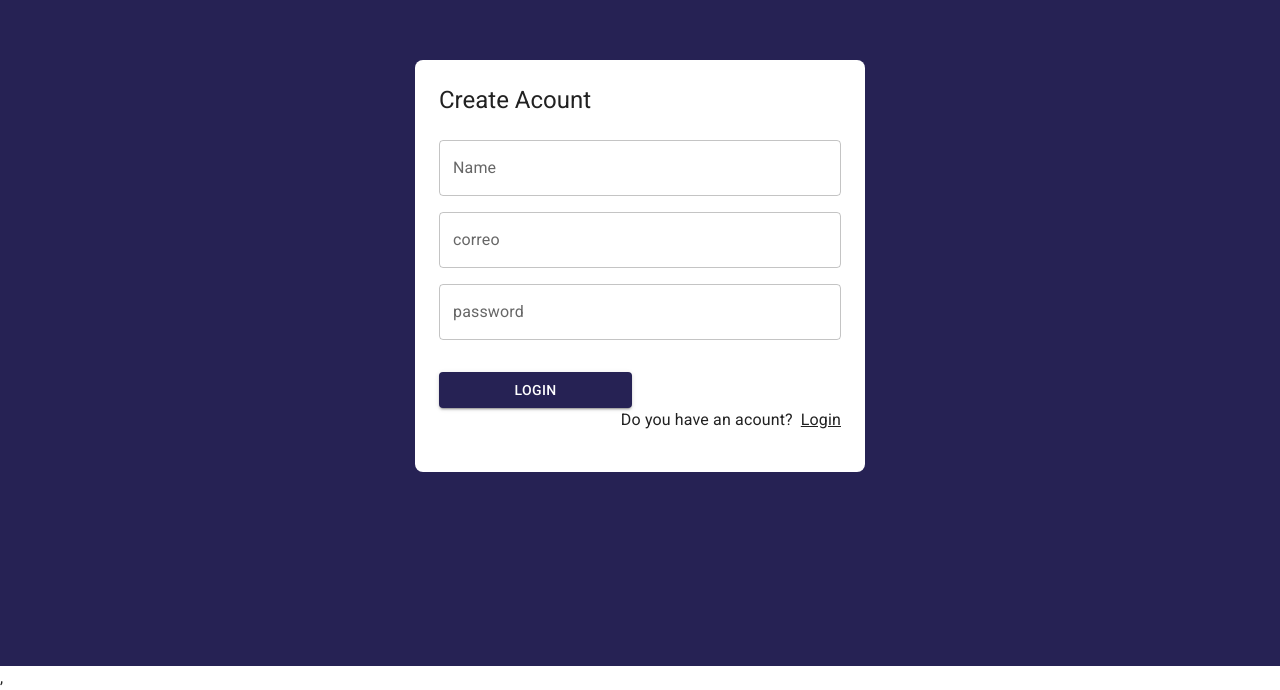
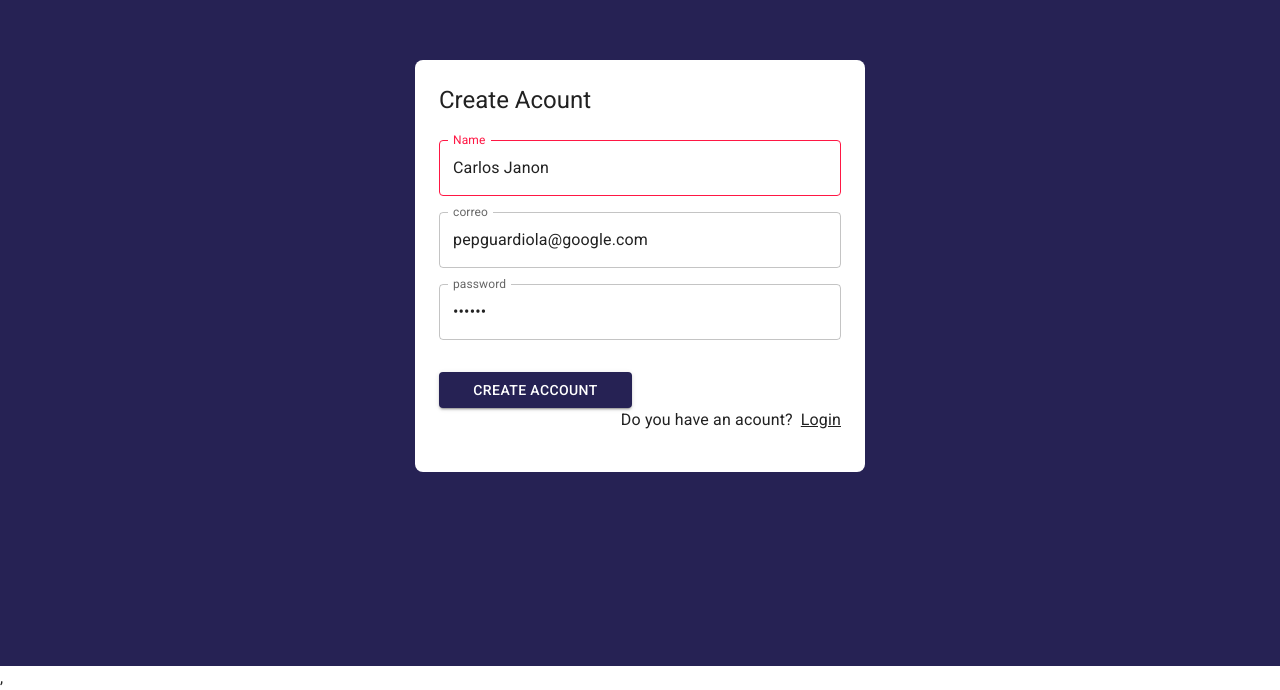
Before and after one commit to CJ-arg/journal-app-course, a React (Vite) app: page /auth/register in a window 1280 px wide. Shown: the part 134-824 px from the top of the page. Built offline with nearby package versions, Linux system fonts and the light colour scheme.

Commit message:
validation

```diff
--- a/src/auth/pages/RegisterPage.jsx
+++ b/src/auth/pages/RegisterPage.jsx
@@ -1,29 +1,46 @@
 import { Link as RouterLink } from "react-router-dom";
-import { Google } from "@mui/icons-material"
 import { Button, Grid, Link, TextField, Typography } from "@mui/material"
 import React from "react"
 import { AuthLayout } from "../layout/AuthLayout";
+import { useForm } from "../../hooks/useForm";
 
+const formData = {
 
+  email: 'pepguardiola@google.com',
+  password: '123456',
+  displayName: 'Carlos Janon'
+}
+const formValidations = {
+
+  email: [(value) => value.includes('@'), 'the email must have an @'],
+  password: [(value) => value.length >= 6, 'the password must have more than 6 ch'],
+  displayName: [(value) => value.length >= 1, 'Name ir required']
+}
 export const RegisterPage = () => {
+  const { formState, displayName, email, password, isFornValid, displayNameValid, emailValid, passwordValid, onInputChange, } = useForm(formData)
+
+  const onSubmit = (event) => {
+    event.preventDefault()
+    console.log(formState);
+  }
   return (
     <AuthLayout title="Create Acount">
-      <form>
+      <form onSubmit={onSubmit}>
         <Grid container>
           <Grid item xs={12} sx={{ mt: 2 }}>
-            <TextField label='Name' type="text" placeholder="Nombre completo" fullWidth></TextField>
+            <TextField label='Name' type="text" placeholder="Nombre completo" name="displayName" value={displayName} onChange={onInputChange} error={!displayNameValid} helperText={displayNameValid} fullWidth></TextField>
           </Grid>
           <Grid item xs={12} sx={{ mt: 2 }}>
-            <TextField label='correo' type="email" placeholder="correo@" fullWidth></TextField>
+            <TextField label='correo' type="email" placeholder="correo@" name="email" value={email} onChange={onInputChange} error={false} fullWidth></TextField>
           </Grid>
         </Grid>
         <Grid container>
           <Grid item xs={12} sx={{ mt: 2 }}>
-            <TextField label='password' type="password" placeholder="password*" fullWidth></TextField>
+            <TextField label='password' type="password" placeholder="password*" name="password" value={password} onChange={onInputChange} error={false} fullWidth></TextField>
           </Grid>
           <Grid container spacing={2} sx={{ mb: 2, mt: 1 }} >
             <Grid item xs={12} sm={6} sx={{ mt: 1 }}>
-              <Button variant="contained" fullWidth> LOGIN</Button>
+              <Button type="submit" variant="contained" fullWidth> Create Account</Button>
             </Grid>
 
             <Grid container direction='row' justifyContent='end' >
```
